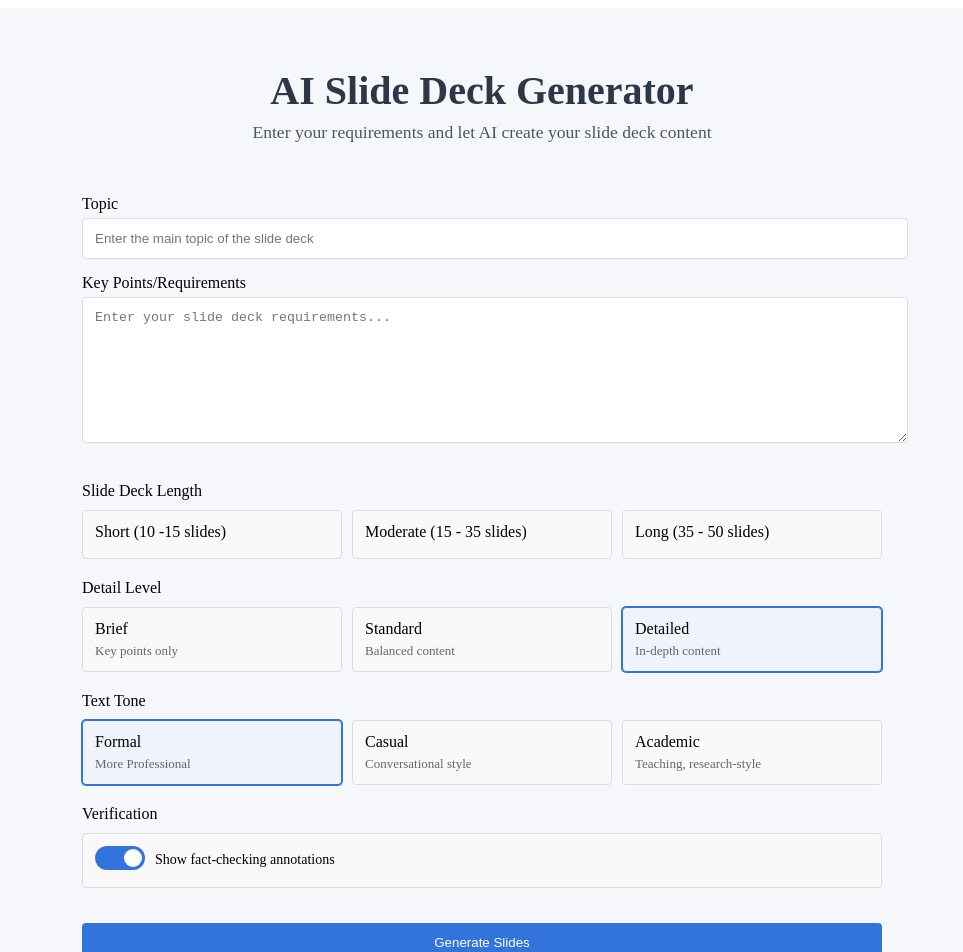
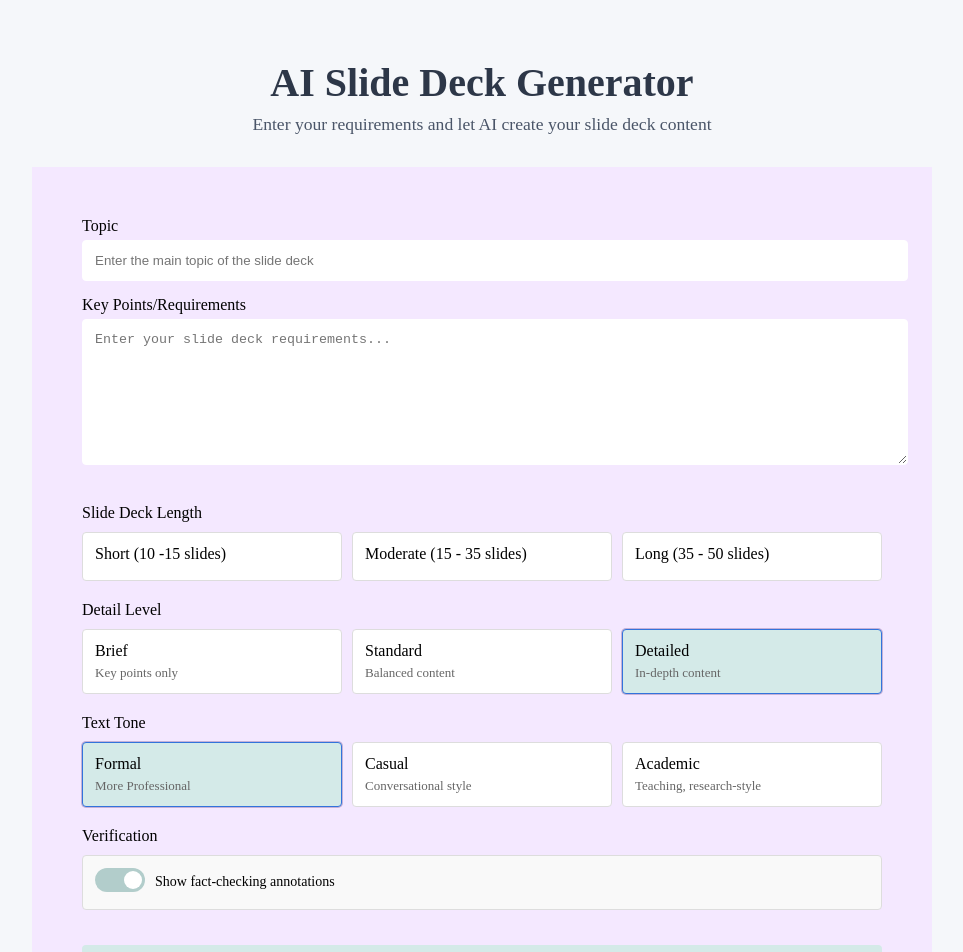
Before and after one commit to AaleenKhalid/SlideMaster, a SvelteKit app in the folder frontend/: page / in a window 1280 px wide. Shown: the top 952 px of the page, without its empty margins (158-1121 px from the left). Built offline with nearby package versions, Linux system fonts and the light colour scheme.

Commit message:
customised display

```diff
--- a/frontend/src/components/PromptForm.svelte
+++ b/frontend/src/components/PromptForm.svelte
@@ -331,11 +331,13 @@
     .prompt-form {
         max-width: 800px;
         margin: 0 auto;
-        padding: 20px;
+        padding: 50px;
+        background-color: #F4E8FF;
     }
 
     .form-group {
         margin-bottom: 15px;
+        background-color: #F4E8FF;
     }
 
     label {
@@ -347,7 +349,7 @@
     input[type="text"] {
         width: 100%;
         padding: 12px;
-        border: 1px solid #ddd;
+        border: 1px solid #FFFFFF;
         border-radius: 4px;
     }
 
@@ -355,7 +357,7 @@
         width: 100%;
         margin-bottom: 10px;
         padding: 12px;
-        border: 1px solid #ddd;
+        border: 1px solid #FFFFFF;
         border-radius: 4px;
         min-height: 120px;
     }
@@ -388,18 +390,18 @@
        border-radius: 4px;
        cursor: pointer;
        transition: all 0.2s ease;
-       background-color: #f9f9f9;
+       background-color: #FFFFFF;
    }
 
    .option-card:hover {
        border-color: #aaa;
-       background-color: #f5f5f5;
+       background-color: #E6E6FA;
    }
 
    .option-card.selected {
        border-color: #3273dc;
-       background-color: #eef3fc;
-       box-shadow: 0 0 0 1px #3273dc;
+       background-color: #D4EAE8;
+       box-shadow: 0 0 0 1px #C5B1D7;
    }
 
     .card-header {
@@ -460,7 +462,7 @@
     }
 
     input:checked + .toggle-slider {
-        background-color: #3273dc;
+        background-color: #B2CDCB;
     }
 
     input:checked + .toggle-slider:before {
@@ -475,12 +477,12 @@
         width: 100%;
         padding: 12px;
         margin-top: 10px;
-        background-color: #3273dc;
-        color: white;
+        background-color: #D4EAE8;
+        color: black;
         border: none;
         border-radius: 4px;
         cursor: pointer;
-        font-weight: 500;
+        font-weight: 550;
         transition: background-color 0.2s;
     }
 
@@ -496,8 +498,8 @@
     .export-btn {
         padding: 11px;
         margin-top: 10px;
-        background-color: #3273dc;
-        color: white;
+        background-color: #D4EAE8;
+        color: black;
         border: none;
         border-radius: 4px;
         cursor: pointer;
@@ -507,8 +509,8 @@
 
     .reset-btn {
         padding: 11px;
-        background-color: #ff9800;
-        color: white;
+        background-color: #D4EAE8;
+        color: black;
         border: none;
         border-radius: 4px;
         margin-left: 10px;
@@ -519,8 +521,8 @@
 
     .toggle-btn {
         padding: 11px;
-        background-color: #ff9800;
-        color: white;
+        background-color: #D4EAE8;
+        color: black;
         border: none;
         border-radius: 4px;
         margin-left: 10px;
@@ -530,7 +532,7 @@
     }
 
     .reset-btn:hover {
-        background-color: #e68a00;
+        background-color: #2366c7;
     }
 
     .error {
@@ -674,6 +676,12 @@
         overflow-x: auto;
     }
 
+    :global(body) {
+        background-color: #CD5C5C; /*F4E8FF*/
+        margin: 0;
+        padding: 0;
+    }
+
     :global(.markdown-content h1) {
         color: #2c3e50;
         margin-top: 0;
```
